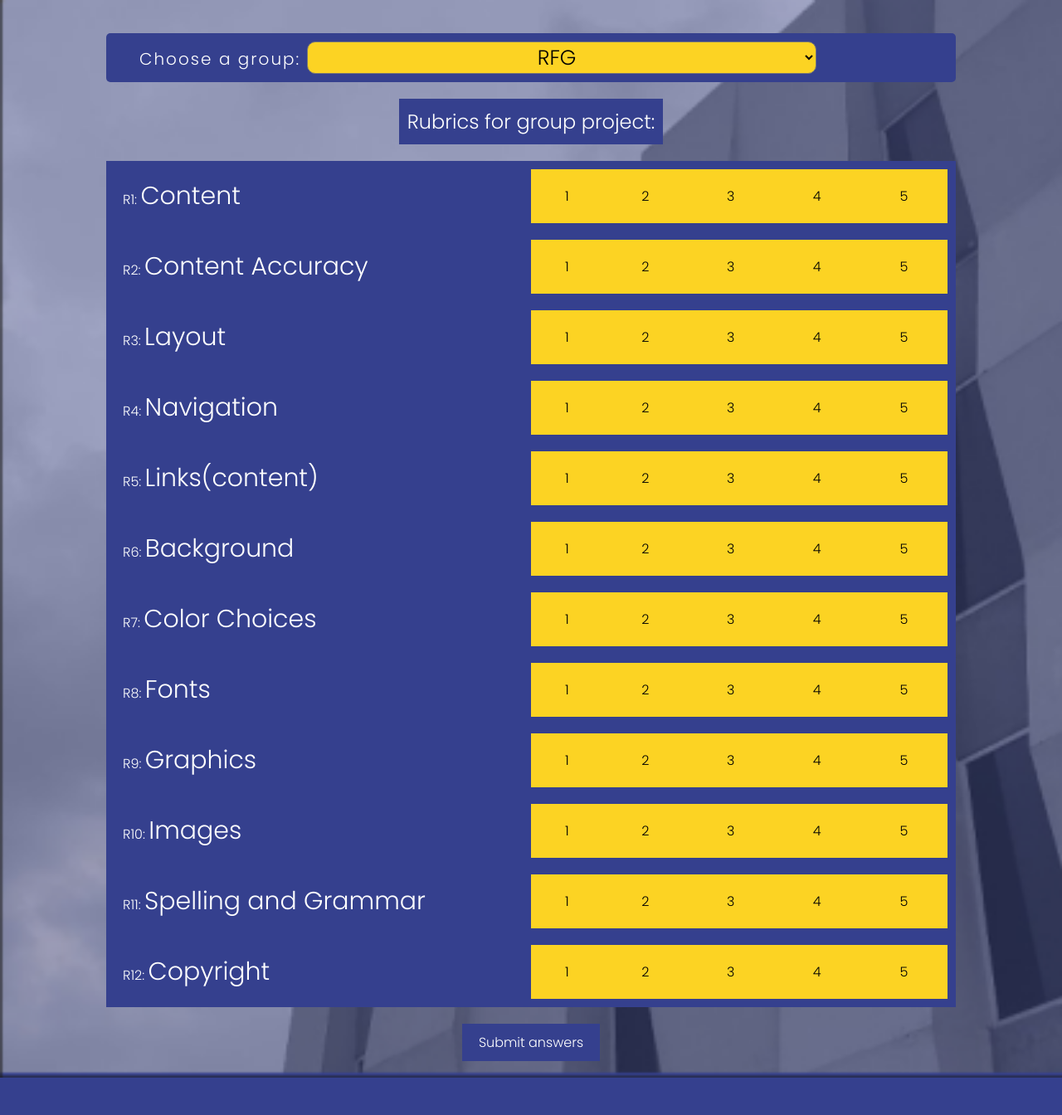
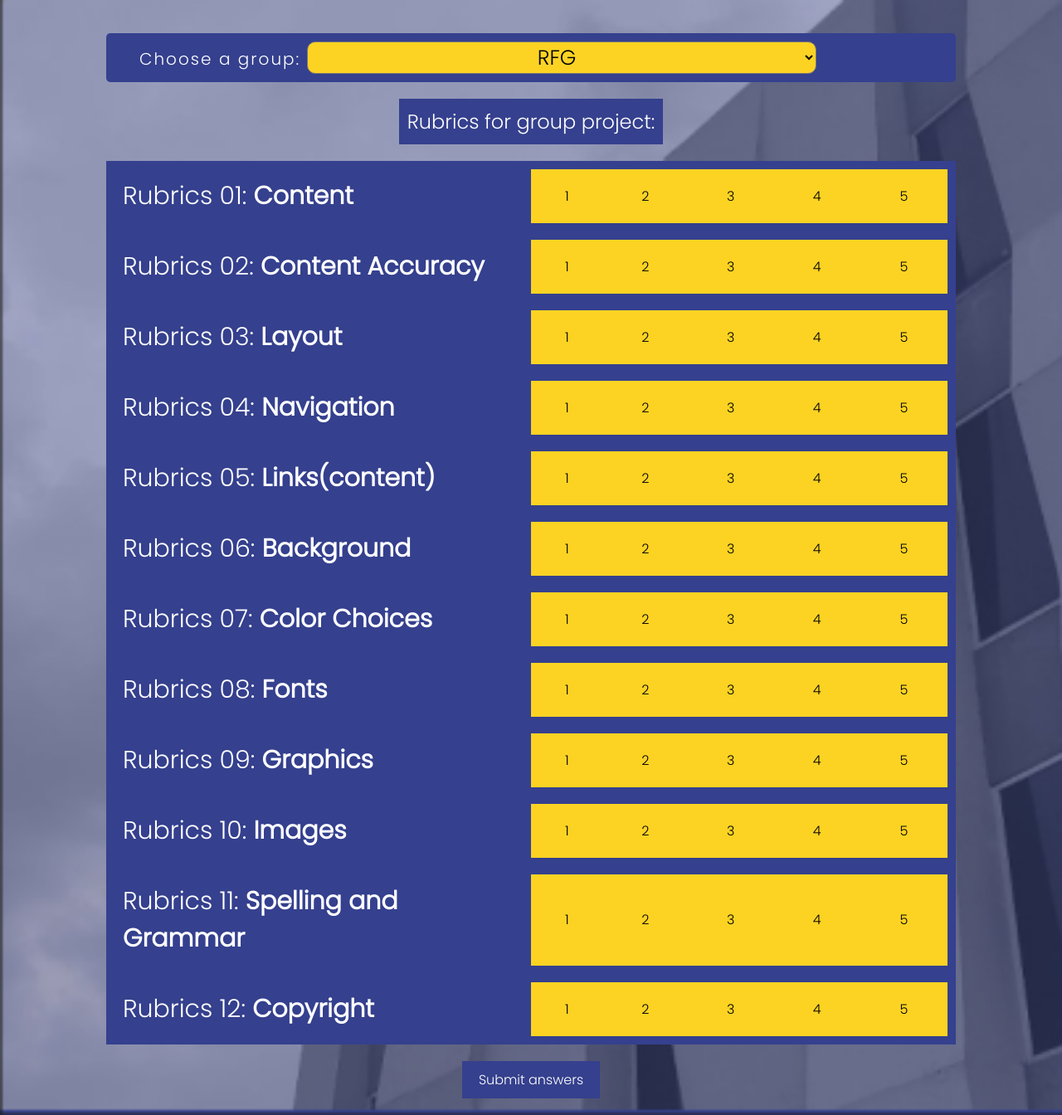
Before and after one commit to cceonniekmart/activity5, a PHP site: page /user.php in a window 1280 px wide. Shown: the whole page at 83% size. Before the commit the page ends 1299 px from the top, so only its background shows below. Run offline with PHP 8.4, Linux system fonts and the light colour scheme; the visitor is signed in with stand-in values (Sample User, id 1).

Commit message:
user title

```diff
--- a/user.css
+++ b/user.css
@@ -93,6 +93,7 @@ h2 {
   .question p {
     width: 50%;
     color: white;
+    font-size: 30px;
   }
 
   .question label {
--- a/user.php
+++ b/user.php
@@ -37,7 +37,7 @@ if (isset($_SESSION['id']) && isset($_SESSION['user_name'])) {
   <?php } ?>
     <div class="question">
 
-      <p>R1: <span style="font-size:30px;">Content</span></p>
+      <p>Rubrics 01: <span style="font-weight: 1000;">Content</span></p>
 
       <input type="radio" name="question1" id="q1a1" value="1">
       <label for="q1a1">1</label>
@@ -56,7 +56,7 @@ if (isset($_SESSION['id']) && isset($_SESSION['user_name'])) {
       </div>
 
       <div class="question">
-      <p>R2: <span style="font-size:30px;yellow">Content Accuracy</span></p>
+      <p>Rubrics 02: <span style="font-weight: 1000;">Content Accuracy</span></p>
 
       <input type="radio" name="question2" id="q2a1" value="1">
       <label for="q2a1">1</label>
@@ -75,7 +75,7 @@ if (isset($_SESSION['id']) && isset($_SESSION['user_name'])) {
       </div>
 
       <div class="question">
-      <p>R3: <span style="font-size:30px;yellow">Layout</span></p>
+      <p>Rubrics 03: <span style="font-weight: 1000;">Layout</span></p>
 
       <input type="radio" name="question3" id="q3a1" value="1">
       <label for="q3a1">1</label>
@@ -94,7 +94,7 @@ if (isset($_SESSION['id']) && isset($_SESSION['user_name'])) {
       </div>
 
       <div class="question">
-      <p>R4: <span style="font-size:30px;yellow">Navigation</span></p>
+      <p>Rubrics 04: <span style="font-weight: 1000;">Navigation</span></p>
 
       <input type="radio" name="question4" id="q4a1" value="1">
       <label for="q4a1">1</label>
@@ -113,7 +113,7 @@ if (isset($_SESSION['id']) && isset($_SESSION['user_name'])) {
       </div>
 
       <div class="question">
-      <p>R5: <span style="font-size:30px;yellow">Links(content)</span></p>
+      <p>Rubrics 05: <span style="font-weight: 1000;">Links(content)</span></p>
 
       <input type="radio" name="question5" id="q5a1" value="1">
       <label for="q5a1">1</label>
@@ -132,7 +132,7 @@ if (isset($_SESSION['id']) && isset($_SESSION['user_name'])) {
       </div>
 
       <div class="question">
-      <p>R6: <span style="font-size:30px;yellow">Background</span></p>
+      <p>Rubrics 06: <span style="font-weight: 1000;">Background</span></p>
 
       <input type="radio" name="question6" id="q6a1" value="1">
       <label for="q6a1">1</label>
@@ -151,7 +151,7 @@ if (isset($_SESSION['id']) && isset($_SESSION['user_name'])) {
       </div>
 
       <div class="question">
-      <p>R7: <span style="font-size:30px;yellow">Color Choices</span></p>
+      <p>Rubrics 07: <span style="font-weight: 1000;">Color Choices</span></p>
 
       <input type="radio" name="question7" id="q7a1" value="1">
       <label for="q7a1">1</label>
@@ -170,7 +170,7 @@ if (isset($_SESSION['id']) && isset($_SESSION['user_name'])) {
       </div>
 
       <div class="question">
-      <p>R8: <span style="font-size:30px;yellow">Fonts</span></p>
+      <p>Rubrics 08: <span style="font-weight: 1000;">Fonts</span></p>
 
       <input type="radio" name="question8" id="q8a1" value="1">
       <label for="q8a1">1</label>
@@ -189,7 +189,7 @@ if (isset($_SESSION['id']) && isset($_SESSION['user_name'])) {
       </div>
 
       <div class="question">
-      <p>R9: <span style="font-size:30px;yellow">Graphics</span></p>
+      <p>Rubrics 09: <span style="font-weight: 1000;">Graphics</span></p>
 
       <input type="radio" name="question9" id="q9a1" value="1">
       <label for="q9a1">1</label>
@@ -208,7 +208,7 @@ if (isset($_SESSION['id']) && isset($_SESSION['user_name'])) {
       </div>
 
       <div class="question">
-      <p>R10: <span style="font-size:30px;yellow">Images</span></p>
+      <p>Rubrics 10: <span style="font-weight: 1000;">Images</span></p>
 
       <input type="radio" name="question10" id="q10a1" value="1">
       <label for="q10a1">1</label>
@@ -227,7 +227,7 @@ if (isset($_SESSION['id']) && isset($_SESSION['user_name'])) {
       </div>
 
       <div class="question">
-      <p>R11: <span style="font-size:30px;yellow">Spelling and Grammar</span></p>
+      <p>Rubrics 11: <span style="font-weight: 1000;">Spelling and Grammar</span></p>
 
       <input type="radio" name="question11" id="q11a1" value="1">
       <label for="q11a1">1</label>
@@ -246,7 +246,7 @@ if (isset($_SESSION['id']) && isset($_SESSION['user_name'])) {
       </div>
 
       <div class="question">
-      <p>R12: <span style="font-size:30px;yellow">Copyright</span></p>
+      <p>Rubrics 12: <span style="font-weight: 1000;">Copyright</span></p>
 
       <input type="radio" name="question12" id="q12a1" value="1">
       <label for="q12a1">1</label>
```
